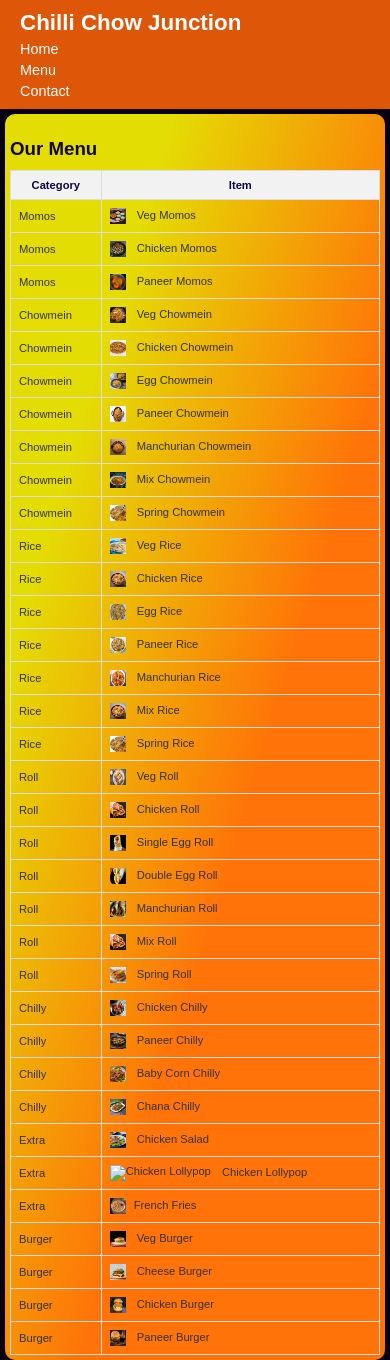
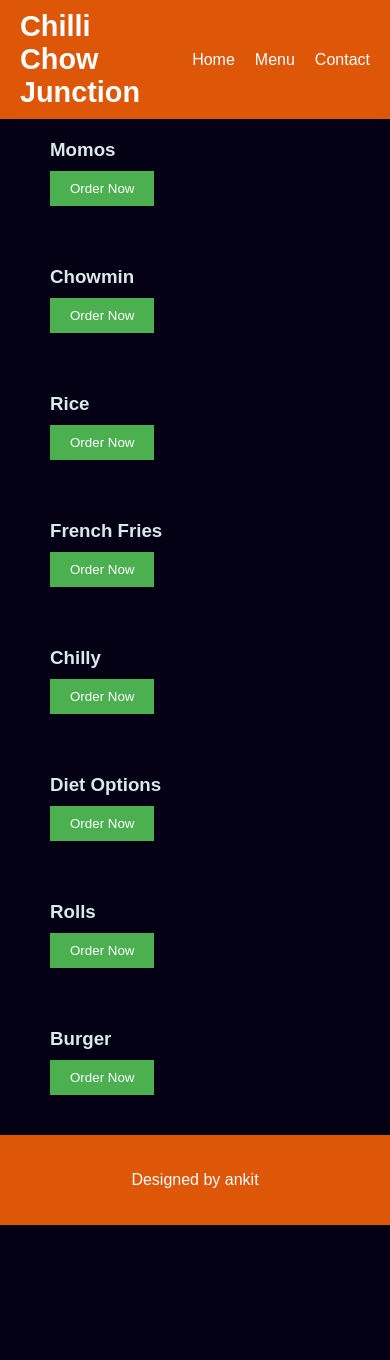
Before and after one commit to ankit071105/Chilli-Chow-Junction, a plain HTML site: page menu.html in a window 390 px wide. Shown: the top 1360 px of the page. After the commit the page ends 1225 px from the top, so only its background shows below. Drawn offline with nearby package versions, Linux system fonts and the light colour scheme.

Commit message:
Add files via upload

```diff
--- a/menu.html
+++ b/menu.html
@@ -2,23 +2,15 @@
 <html lang="en">
 <head>
     <meta charset="UTF-8">
-    <meta http-equiv="X-UA-Compatible" content="IE=edge">
     <meta name="viewport" content="width=device-width, initial-scale=1.0">
-    <title>Chilli Chow Junction</title>
-    <meta name="description" content="Get in touch with Chilli Chow Junction, a popular fast food spot in Jamshedpur. Find our location, contact details, and more on our contact page.">
-    <meta name="keywords" content="Chilli Chow Junction, fast food, Jamshedpur, contact us, restaurant location, food delivery, get in touch">
-    <link rel="stylesheet" href="https://cdn.jsdelivr.net/npm/swiper@9/swiper-bundle.min.css" />
-
-
-    <link rel="shortcut icon" href="images/logo.jpeg" type="image/x-icon">
-    <script src="https://cdn.jsdelivr.net/npm/particles.js@2.0.0/particles.min.js"></script>
+    <title>Food Ordering System</title>
     <style>
         body {
             font-family: 'Poppins', Arial, sans-serif;
             margin: 0;
             padding: 0;
-            background-color: #080012;
-            color: #333;
+            background-color: #040115;
+            color: #dae9e9;
         }
 
         nav {
@@ -59,215 +51,72 @@
             color: #ffeb3b;
         }
 
-        .coming-soon {
-            text-align: center;
-            padding: 150px 20px;
-            background: url('https://ideogram.ai/assets/progressive-image/balanced/response/vVppPbP4QiixI6tJsI4UFQ') no-repeat center center/cover;
-            color: rgb(255, 255, 255);
-            position: relative;
-            overflow: hidden;
+        .menu-item {
+            margin-bottom: 20px;
+            padding: 20px;
+            margin-left: 30px;
         }
 
-        .coming-soon h2 {
-            font-size: 3.5em;
-            color: white;
-            margin-bottom: 20px;
-            animation: fadeInDown 1.5s ease-in-out;
+        .menu-item h3 {
+            margin: 0;
         }
 
-        .coming-soon p {
-            font-size: 1.5em;
-            animation: fadeInUp 2s ease-in-out;
+        .menu-item button {
+            margin-top: 10px;
+            padding: 10px 20px;
+            background-color: #4CAF50;
+            color: white;
+            border: none;
+            cursor: pointer;
         }
 
-        .menu-section {
-            padding: 20px;
-            background: linear-gradient(to bottom right, #e4dd04 22%, #ff7308 60%);
-            margin: 20px;
-            box-shadow: 0px 0px 10px rgba(0, 0, 0, 0.1);
-            border-radius: 10px;
-            animation: slideInRight 1.5s ease-in-out;
+        .menu-item button:hover {
+            background-color: #45a049;
         }
 
-        .menu-section h3 {
-            color: #10083f;
-            margin-bottom: 10px;
+        .modal, .cart-page {
+            display: none;
+            position: fixed;
+            top: 50%;
+            left: 50%;
+            transform: translate(-50%, -50%);
+            padding: 20px;
+            background-color: #de5608;
+            box-shadow: 0 5px 15px rgba(0,0,0,0.3);
+            z-index: 1000;
         }
 
-        table {
+        .overlay {
+            display: none;
+            position: fixed;
+            top: 0;
+            left: 0;
             width: 100%;
-            border-collapse: collapse;
+            height: 100%;
+            background: rgba(0,0,0,0.7);
+            z-index: 500;
         }
 
-        table, th, td {
-            border: 1px solid #ddd;
-            padding: 8px;
+        .modal button, .cart-page button {
+            margin-top: 10px;
+            padding: 10px 20px;
+            background-color: #4CAF50;
+            color: white;
+            border: none;
+            cursor: pointer;
         }
 
-        th {
-            background-color: #f2f2f2;
-            color: #10083f;
-        }
-
-        td img {
-            width: 24px;
-            height: 24px;
-            vertical-align: middle;
-            margin-right: 8px;
+        .modal button:hover, .cart-page button:hover {
+            background-color: #45a049;
         }
 
         footer {
-            background-color: #d32f2f;
+            background-color: #de5608;
             color: white;
             text-align: center;
             padding: 20px 0;
             margin-top: 20px;
             animation: fadeIn 1.5s ease-in-out;
-        }
-
-        @keyframes fadeInDown {
-            0% { opacity: 0; transform: translateY(-50px); }
-            100% { opacity: 1; transform: translateY(0); }
-        }
-
-        @keyframes fadeInUp {
-            0% { opacity: 0; transform: translateY(50px); }
-            100% { opacity: 1; transform: translateY(0); }
-        }
-
-        @keyframes slideInRight {
-            0% { transform: translateX(100%); }
-            100% { transform: translateX(0); }
-        }
-
-        @keyframes fadeIn {
-            0% { opacity: 0; }
-            100% { opacity: 1; }
-        }
-
-        /* Media Queries for Responsiveness */
-
-        @media (max-width: 1200px) {
-            nav h1 {
-                font-size: 1.6em;
-            }
-
-            nav ul li {
-                margin-left: 15px;
-            }
-
-            .coming-soon h2 {
-                font-size: 3em;
-            }
-
-            .coming-soon p {
-                font-size: 1.2em;
-            }
-
-            .menu-section {
-                margin: 10px;
-                padding: 15px;
-            }
-        }
-
-        @media (max-width: 992px) {
-            nav {
-                flex-direction: column;
-                align-items: flex-start;
-            }
-
-            nav ul {
-                flex-direction: column;
-                width: 100%;
-            }
-
-            nav ul li {
-                margin-left: 0;
-                margin-top: 10px;
-            }
-
-            .coming-soon h2 {
-                font-size: 2.5em;
-            }
-
-            .coming-soon p {
-                font-size: 1em;
-            }
-
-            .menu-section {
-                margin: 5px;
-                padding: 10px;
-            }
-
-            table {
-                font-size: 0.9em;
-            }
-
-            td img {
-                width: 20px;
-                height: 20px;
-            }
-        }
-
-        @media (max-width: 768px) {
-            nav ul li {
-                margin-top: 5px;
-            }
-
-            .coming-soon h2 {
-                font-size: 2em;
-            }
-
-            .coming-soon p {
-                font-size: 0.9em;
-            }
-
-            .menu-section {
-                margin: 5px;
-                padding: 5px;
-            }
-
-            table {
-                font-size: 0.8em;
-            }
-
-            td img {
-                width: 18px;
-                height: 18px;
-            }
-        }
-
-        @media (max-width: 576px) {
-            nav h1 {
-                font-size: 1.4em;
-            }
-
-            nav ul li {
-                margin-top: 5px;
-                font-size: 0.9em;
-            }
-
-            .coming-soon h2 {
-                font-size: 1.8em;
-            }
-
-            .coming-soon p {
-                font-size: 0.8em;
-            }
-
-            .menu-section {
-                margin: 5px;
-                padding: 5px;
-            }
-
-            table {
-                font-size: 0.7em;
-            }
-
-            td img {
-                width: 16px;
-                height: 16px;
-            }
         }
     </style>
 </head>
@@ -281,159 +130,256 @@
         </ul>
     </nav>
 
+    <!-- Menu Items -->
+    <div class="menu-item">
+        <h3>Momos</h3>
+        <button onclick="openMomosOptions()">Order Now</button>
+    </div>
 
-    <div class="menu-section">
-        <h3>Our Menu</h3>
-        <table>
-            <tr>
-                <th>Category</th>
-                <th>Item</th>
-            </tr>
-            <tr>
-                <td>Momos</td>
-                <td><img src="images/1.jpeg" alt="Veg Momos"> Veg Momos</td>
-            </tr>
-            <tr>
-                <td>Momos</td>
-                <td><img src="images/2.jpg" alt="Chicken Momos"> Chicken Momos</td>
-            </tr>
-            <tr>
-                <td>Momos</td>
-                <td><img src="images/3.jpg" alt="Paneer Momos"> Paneer Momos</td>
-            </tr>
-            <tr>
-                <td>Chowmein</td>
-                <td><img src="images/4.jpg" alt="Veg Chowmein"> Veg Chowmein</td>
-            </tr>
-            <tr>
-                <td>Chowmein</td>
-                <td><img src="images/5.jpeg" alt="Chicken Chowmein"> Chicken Chowmein</td>
-            </tr>
-            <tr>
-                <td>Chowmein</td>
-                <td><img src="images/6.jpeg" alt="Egg Chowmein"> Egg Chowmein</td>
-            </tr>
-            <tr>
-                <td>Chowmein</td>
-                <td><img src="images/7.jpeg" alt="Paneer Chowmein"> Paneer Chowmein</td>
-            </tr>
-            <tr>
-                <td>Chowmein</td>
-                <td><img src="images/8.jpeg" alt="Manchurian Chowmein"> Manchurian Chowmein</td>
-            </tr>
-            <tr>
-                <td>Chowmein</td>
-                <td><img src="images/9.jpg" alt="Mix Chowmein"> Mix Chowmein</td>
-            </tr>
-            <tr>
-                <td>Chowmein</td>
-                <td><img src="images/10.jpeg" alt="Spring Chowmein"> Spring Chowmein</td>
-            </tr>
-            <tr>
-                <td>Rice</td>
-                <td><img src="images/11.jpg" alt="Veg Rice"> Veg Rice</td>
-            </tr>
-            <tr>
-                <td>Rice</td>
-                <td><img src="images/12.jpeg" alt="Chicken Rice"> Chicken Rice</td>
-            </tr>
-            <tr>
-                <td>Rice</td>
-                <td><img src="images/13.jpg" alt="Egg Rice"> Egg Rice</td>
-            </tr>
-            <tr>
-                <td>Rice</td>
-                <td><img src="images/14.jpeg" alt="Paneer Rice"> Paneer Rice</td>
-            </tr>
-            <tr>
-                <td>Rice</td>
-                <td><img src="images/15.jpg" alt="Manchurian Rice"> Manchurian Rice</td>
-            </tr>
-            <tr>
-                <td>Rice</td>
-                <td><img src="images/12.jpeg" alt="Mix Rice"> Mix Rice</td>
-            </tr>
-            <tr>
-                <td>Rice</td>
-                <td><img src="images/10.jpeg" alt="Spring Rice"> Spring Rice</td>
-            </tr>
-            <tr>
-                <td>Roll</td>
-                <td><img src="images/18.jpg" alt="Veg Roll"> Veg Roll</td>
-            </tr>
-            <tr>
-                <td>Roll</td>
-                <td><img src="images/19.jpeg" alt="Chicken Roll"> Chicken Roll</td>
-            </tr>
-            <tr>
-                <td>Roll</td>
-                <td><img src="images/20.jpeg" alt="Single Egg Roll"> Single Egg Roll</td>
-            </tr>
-            <tr>
-                <td>Roll</td>
-                <td><img src="images/21.jpeg" alt="Double Egg Roll"> Double Egg Roll</td>
-            </tr>
-            <tr>
-                <td>Roll</td>
-                <td><img src="images/22.jpeg" alt="Manchurian Roll"> Manchurian Roll</td>
-            </tr>
-            <tr>
-                <td>Roll</td>
-                <td><img src="images/19.jpeg" alt="Mix Roll"> Mix Roll</td>
-            </tr>
-            <tr>
-                <td>Roll</td>
-                <td><img src="images/24.jpg" alt="Spring Roll"> Spring Roll</td>
-            </tr>
-            <tr>
-                <td>Chilly</td>
-                <td><img src="images/25.jpeg" alt="Chicken Chilly"> Chicken Chilly</td>
-            </tr>
-            <tr>
-                <td>Chilly</td>
-                <td><img src="images/26.jpeg" alt="Paneer Chilly"> Paneer Chilly</td>
-            </tr>
-            <tr>
-                <td>Chilly</td>
-                <td><img src="images/27.jpeg" alt="Baby Corn Chilly"> Baby Corn Chilly</td>
-            </tr>
-            <tr>
-                <td>Chilly</td>
-                <td><img src="images/28.jpeg" alt="Chana Chilly"> Chana Chilly</td>
-            </tr>
-            <tr>
-                <td>Extra</td>
-                <td><img src="images/29.jpg" alt="Chicken Salad"> Chicken Salad</td>
-            </tr>
-            <tr>
-                <td>Extra</td>
-                <td><img src="images/30.jpeg" alt="Chicken Lollypop"> Chicken Lollypop</td>
-            </tr>
-            <tr>
-                <td>Extra</td>
-                <td><img src="images/35.jpeg" alt="French Fries">French Fries</td>
-            </tr>
-            <tr>
-                <td>Burger</td>
-                <td><img src="images/31.webp" alt="Veg Burger"> Veg Burger</td>
-            </tr>
-            <tr>
-                <td>Burger</td>
-                <td><img src="images/32.jpeg" alt="Cheese Burger"> Cheese Burger</td>
-            </tr>
-            <tr>
-                <td>Burger</td>
-                <td><img src="images/33.jpeg" alt="Chicken Burger"> Chicken Burger</td>
-            </tr>
-            <tr>
-                <td>Burger</td>
-                <td><img src="images/34.jpeg" alt="Paneer Burger"> Paneer Burger</td>
-            </tr>
-        </table>
+    <div class="menu-item">
+        <h3>Chowmin</h3>
+        <button onclick="openChowminOptions()">Order Now</button>
+    </div>
+
+    <div class="menu-item">
+        <h3>Rice</h3>
+        <button onclick="openRiceOptions()">Order Now</button>
+    </div>
+
+    <div class="menu-item">
+        <h3>French Fries</h3>
+        <button onclick="openFriesOptions()">Order Now</button>
+    </div>
+
+    <div class="menu-item">
+        <h3>Chilly</h3>
+        <button onclick="openChillyFriesOptions()">Order Now</button>
+    </div>
+
+    <div class="menu-item">
+        <h3>Diet Options</h3>
+        <button onclick="openDietOptions()">Order Now</button>
+    </div>
+
+    <div class="menu-item">
+        <h3>Rolls</h3>
+        <button onclick="openRollsOptions()">Order Now</button>
+    </div>
+
+    <div class="menu-item">
+        <h3>Burger</h3>
+        <button onclick="openBurgerOptions()">Order Now</button>
+    </div>
+
+    <!-- Modals -->
+    <div class="overlay" id="overlay"></div>
+
+    <div class="modal" id="momosOptions">
+        <h3>Select Momos Type:</h3>
+        <button onclick="selectMomosType('Steam Momos', 50, 100)">Steam Momos (₹50/₹100)</button>
+        <button onclick="selectMomosType('Chilly Momos', 60, 110)">Chilly Momos (₹60/₹110)</button>
+        <button onclick="selectMomosType('Kurkure Momos', 70, 120)">Kurkure Momos (₹70/₹120)</button>
+        <button onclick="selectMomosType('Fry Momos', 65, 115)">Fry Momos (₹65/₹115)</button>
+    </div>
+
+    <div class="modal" id="chowminOptions">
+        <h3>Select Chowmin Type:</h3>
+        <button onclick="selectChowminType('Chicken Chowmin', 80, 150)">Chicken Chowmin (₹80/₹150)</button>
+        <button onclick="selectChowminType('Egg Chowmin', 70, 130)">Egg Chowmin (₹70/₹130)</button>
+        <button onclick="selectChowminType('Mix Chowmin', 90, 160)">Mix Chowmin (₹90/₹160)</button>
+        <button onclick="selectChowminType('Spring Chowmin', 75, 140)">Spring Chowmin (₹75/₹140)</button>
+    </div>
+
+    <div class="modal" id="riceOptions">
+        <h3>Select Rice Type:</h3>
+        <button onclick="selectRiceType('Chicken Rice', 90, 160)">Chicken Rice (₹90/₹160)</button>
+        <button onclick="selectRiceType('Egg Rice', 80, 150)">Egg Rice (₹80/₹150)</button>
+        <button onclick="selectRiceType('Mix Rice', 100, 180)">Mix Rice (₹100/₹180)</button>
+        <button onclick="selectRiceType('Spring Rice', 85, 160)">Spring Rice (₹85/₹160)</button>
+    </div>
+
+    <div class="modal" id="friesOptions">
+        <h3>Select Fries Type:</h3>
+        <button onclick="selectFriesType('Classic Fries', 40, 70)">Classic Fries (₹40/₹70)</button>
+        <button onclick="selectFriesType('Cheese Fries', 50, 80)">Cheese Fries (₹50/₹80)</button>
+    </div>
+
+    <div class="modal" id="chillyFriesOptions">
+        <h3>Select Chilly Type:</h3>
+        <button onclick="selectChillyFriesType('Paneer Chilly', 70, 140)">Paneer Chilly (₹70/₹140)</button>
+        <button onclick="selectChillyFriesType('Chicken Chilly', 90, 150)">Chicken Chilly (₹90/₹150)</button>
+        <button onclick="selectChillyFriesType('Manchurian Chilly', 75, 125)">Manchurian Chilly (₹75/₹125)</button>
+        <button onclick="selectChillyFriesType('Chana Chilly', 75, 175)">Chana Chilly (₹75/₹175)</button>
+        <button onclick="selectChillyFriesType('Baby Corn Chilly', 120, 230)">Baby Corn Chilly (₹120/₹230)</button>
+    </div>
+
+    <div class="modal" id="dietOptions">
+        <h3>Select Diet Option:</h3>
+        <button onclick="selectDietOption('Veg Diet', 120)"> Veg Diet (₹50)</button>
+        <button onclick="selectDietOption('Chicken Diet', 170)">Chicken Diet (₹170)</button>
+        <button onclick="selectDietOption('Premium Diet', 230)">Premium Diet (₹230)</button>
+    </div>
+
+    <div class="modal" id="rollsOptions">
+        <h3>Select Rolls Type:</h3>
+        <button onclick="selectRollsType('Chicken Roll', 90)">Chicken Roll (₹90)</button>
+        <button onclick="selectRollsType('Veg Roll', 80)">Veg Roll (₹80)</button>
+    </div>
+
+    <div class="modal" id="burgerOptions">
+        <h3>Select Burger Type:</h3>
+        <button onclick="selectBurgerType('Chicken Burger', 100)">Chicken Burger (₹100)</button>
+        <button onclick="selectBurgerType('Veg Burger', 90)">Veg Burger (₹90)</button>
+    </div>
+
+    <div class="cart-page" id="cartPage">
+        <h3>Your Order</h3>
+        <div id="cartItems"></div>
+        <button onclick="sendOrderToWhatsApp()">Send Order to WhatsApp</button>
+        <button onclick="clearCart()">Clear Cart</button>
+        <button onclick="closeCart()">Close</button>
     </div>
 
     <footer>
-        <p>&copy; 2024 Chilli Chow Junction. All rights reserved.</p>
+        <p>Designed by ankit</p>
     </footer>
+
+    <script>
+        const cart = [];
+        const whatsappNumber = '+919031765770';
+
+        function openMomosOptions() {
+            document.getElementById('momosOptions').style.display = 'block';
+            document.getElementById('overlay').style.display = 'block';
+        }
+
+        function openChowminOptions() {
+            document.getElementById('chowminOptions').style.display = 'block';
+            document.getElementById('overlay').style.display = 'block';
+        }
+
+        function openRiceOptions() {
+            document.getElementById('riceOptions').style.display = 'block';
+            document.getElementById('overlay').style.display = 'block';
+        }
+
+        function openFriesOptions() {
+            document.getElementById('friesOptions').style.display = 'block';
+            document.getElementById('overlay').style.display = 'block';
+        }
+
+        function openChillyFriesOptions() {
+            document.getElementById('chillyFriesOptions').style.display = 'block';
+            document.getElementById('overlay').style.display = 'block';
+        }
+
+        function openDietOptions() {
+            document.getElementById('dietOptions').style.display = 'block';
+            document.getElementById('overlay').style.display = 'block';
+        }
+
+        function openRollsOptions() {
+            document.getElementById('rollsOptions').style.display = 'block';
+            document.getElementById('overlay').style.display = 'block';
+        }
+
+        function openBurgerOptions() {
+            document.getElementById('burgerOptions').style.display = 'block';
+            document.getElementById('overlay').style.display = 'block';
+        }
+
+        function closeModal() {
+            const modals = document.querySelectorAll('.modal');
+            modals.forEach(modal => modal.style.display = 'none');
+            document.getElementById('overlay').style.display = 'none';
+        }
+
+        function selectMomosType(type, smallPrice, largePrice) {
+            cart.push({ item: `Momos (${type})`, price: smallPrice });
+            closeModal();
+            updateCart();
+        }
+
+        function selectChowminType(type, smallPrice, largePrice) {
+            cart.push({ item: `Chowmin (${type})`, price: smallPrice });
+            closeModal();
+            updateCart();
+        }
+
+        function selectRiceType(type, smallPrice, largePrice) {
+            cart.push({ item: `Rice (${type})`, price: smallPrice });
+            closeModal();
+            updateCart();
+        }
+
+        function selectFriesType(type, smallPrice, largePrice) {
+            cart.push({ item: `Fries (${type})`, price: smallPrice });
+            closeModal();
+            updateCart();
+        }
+
+        function selectChillyFriesType(type, smallPrice, largePrice) {
+            cart.push({ item: `Chilly Fries (${type})`, price: smallPrice });
+            closeModal();
+            updateCart();
+        }
+
+        function selectDietOption(type, price) {
+            cart.push({ item: `Diet (${type})`, price: price });
+            closeModal();
+            updateCart();
+        }
+
+        function selectRollsType(type, price) {
+            cart.push({ item: `Rolls (${type})`, price: price });
+            closeModal();
+            updateCart();
+        }
+
+        function selectBurgerType(type, price) {
+            cart.push({ item: `Burger (${type})`, price: price });
+            closeModal();
+            updateCart();
+        }
+
+        function updateCart() {
+            const cartPage = document.getElementById('cartPage');
+            const cartItems = document.getElementById('cartItems');
+            cartItems.innerHTML = '';
+            let total = 0;
+
+            cart.forEach(item => {
+                const div = document.createElement('div');
+                div.innerHTML = `${item.item} - ₹${item.price}`;
+                cartItems.appendChild(div);
+                total += item.price;
+            });
+
+            const totalDiv = document.createElement('div');
+            totalDiv.innerHTML = `<strong>Total: ₹${total}</strong>`;
+            cartItems.appendChild(totalDiv);
+
+            cartPage.style.display = 'block';
+            document.getElementById('overlay').style.display = 'block';
+        }
+
+        function sendOrderToWhatsApp() {
+            const orderDetails = cart.map(item => `${item.item} - ₹${item.price}`).join('\n');
+            const total = cart.reduce((sum, item) => sum + item.price, 0);
+            const message = `Order Details:\n${orderDetails}\n\nTotal: ₹${total}`;
+            const whatsappURL = `https://wa.me/${whatsappNumber}?text=${encodeURIComponent(message)}`;
+            window.open(whatsappURL, '_blank');
+        }
+
+        function clearCart() {
+            cart.length = 0;
+            updateCart();
+        }
+
+        function closeCart() {
+            document.getElementById('cartPage').style.display = 'none';
+            document.getElementById('overlay').style.display = 'none';
+        }
+    </script>
 </body>
 </html>
```
